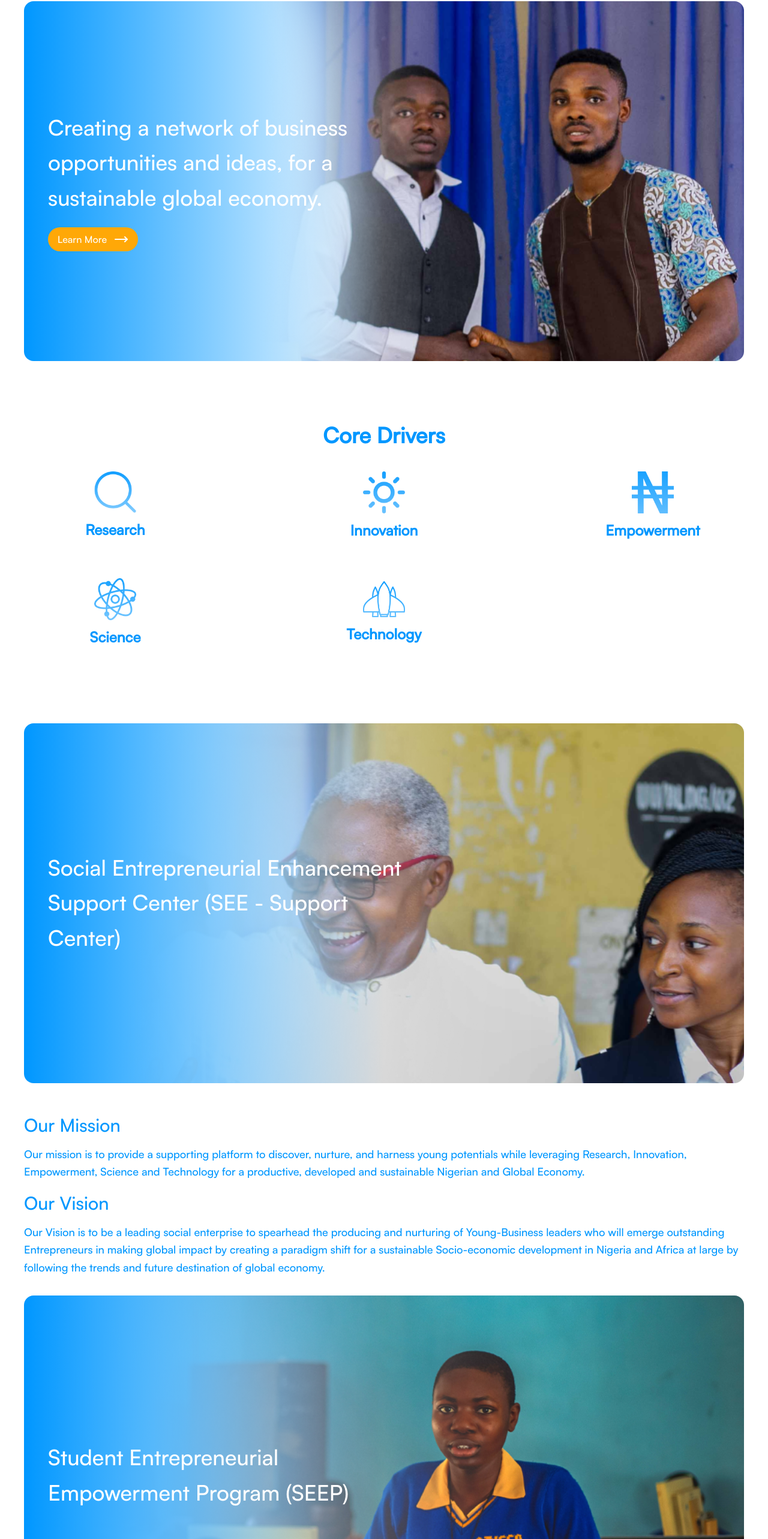
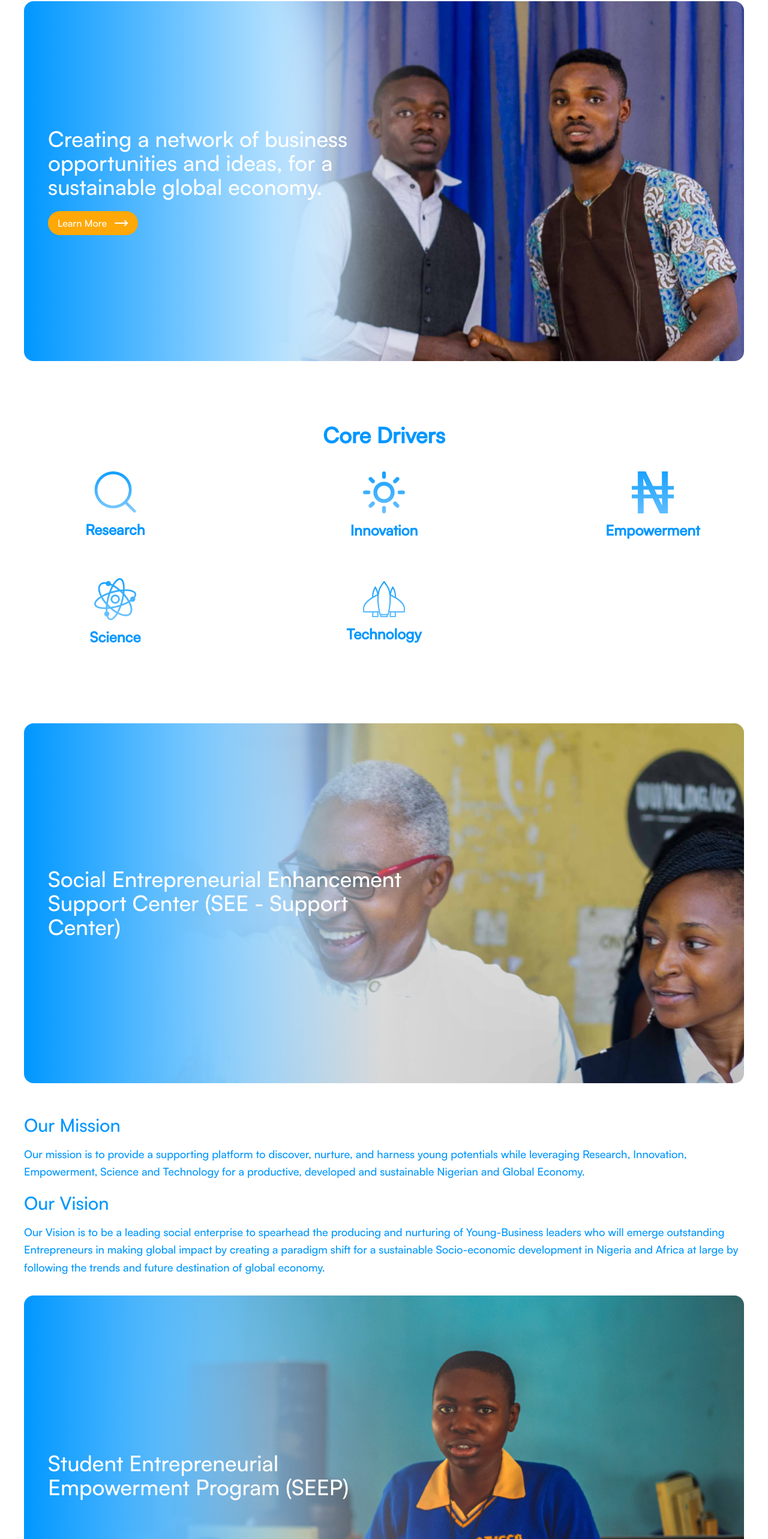
Before and after one commit to Austinobravo/seep, a Next.js app: page / in a window 1280 px wide. Shown: the part 95-2661 px from the top of the page at 60% size. Built offline with nearby package versions, Linux system fonts and the light colour scheme.

Commit message:
Added text responsiveness

```diff
--- a/app/(home)/_components/Hero.tsx
+++ b/app/(home)/_components/Hero.tsx
@@ -8,7 +8,7 @@ const Hero = () => {
     <section className='px-10'>
         <div className='w-full bg-cover bg-right-top h-[600px] rounded-2xl text-white' style={{backgroundImage: `url(/images/hero.png)`}}>
             <div className='bg-gradient-to-r from-[#0097FF] via-transparent to-transparent h-[600px] rounded-2xl flex flex-col pl-10 justify-center space-y-5'>
-                <h1 className='text-4xl leading-relaxed md:w-[600px]'>Creating a network of business opportunities and ideas, for a sustainable global economy.</h1>
+                <h1 className='md:text-4xl text-3xl  leading-relaxed md:w-[600px]'>Creating a network of business opportunities and ideas, for a sustainable global economy.</h1>
                 <Button title="Learn More" icon={MoveRight}/>
 
             </div>
--- a/app/(home)/_components/Mission.tsx
+++ b/app/(home)/_components/Mission.tsx
@@ -24,7 +24,7 @@ const Mission = () => {
     <section className='px-10 py-16'>
         <div className='w-full bg-cover bg-right-top h-[600px] rounded-2xl text-white' style={{backgroundImage: `url(/images/mission_1.png)`}}>
             <div className='bg-gradient-to-r from-[#0097FF] via-transparent to-transparent h-[600px] rounded-2xl flex flex-col pl-10 justify-center space-y-5'>
-                <h1 className='text-4xl leading-relaxed md:w-[600px]'>Social Entrepreneurial Enhancement Support Center (SEE - Support Center)</h1>
+                <h1 className='md:text-4xl text-3xl leading-relaxed md:w-[600px]'>Social Entrepreneurial Enhancement Support Center (SEE - Support Center)</h1>
             </div>
         </div>
         <div className='py-3 mt-10'>
@@ -38,7 +38,7 @@ const Mission = () => {
         </div>
         <div className='w-full bg-cover bg-right-top h-[600px] rounded-2xl text-white' style={{backgroundImage: `url(/images/mission_2.png)`}}>
             <div className='bg-gradient-to-r from-[#0097FF] via-transparent to-transparent h-[600px] rounded-2xl flex flex-col pl-10 justify-center space-y-5'>
-                <h1 className='text-4xl leading-relaxed md:w-[600px]'>Student Entrepreneurial Empowerment Program (SEEP)</h1>
+                <h1 className='md:text-4xl text-3xl leading-relaxed md:w-[600px]'>Student Entrepreneurial Empowerment Program (SEEP)</h1>
             </div>
         </div>
         <div className='py-3 mt-10'>
--- a/app/(home)/_components/Testimonials.tsx
+++ b/app/(home)/_components/Testimonials.tsx
@@ -6,8 +6,8 @@ const Testimonials = () => {
   return (
     <section className='px-10 py-16'>
         <div className='seep-text-color text-center space-y-2 pb-8'>
-            <h3 className='text-5xl font-semibold'>SEEP TESTIMONIALS</h3>
-            <blockquote className='opacity-90 text-3xl font-bold'>“A flow of student entrepreneurs into the nigerian economy”</blockquote>
+            <h3 className=' md:text-5xl text-4xl font-semibold'>SEEP TESTIMONIALS</h3>
+            <blockquote className='opacity-90 md:text-3xl text-2xl font-bold'>“A flow of student entrepreneurs into the nigerian economy”</blockquote>
             <div className='flex justify-center items-center text-lg'>
                 <Dot/>
                 <p>SEEP 2019 Theme</p>
```
